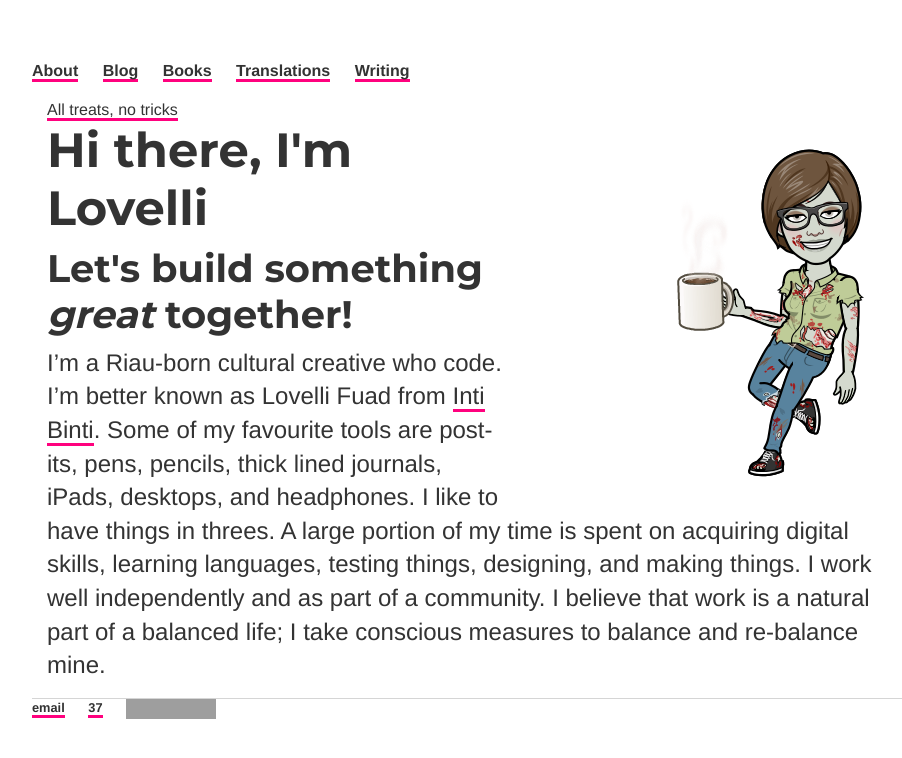
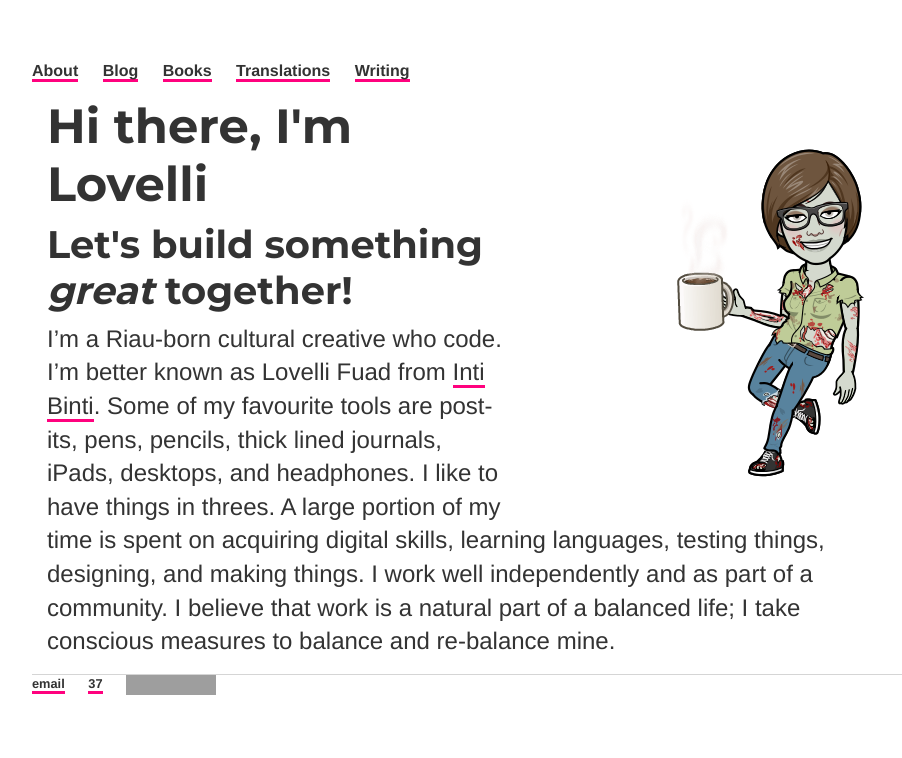
Before and after one commit to ariesti/ariesti.github.io, a Jekyll site: the page built from index.html, in a window 1280 px wide. Shown: the top 758 px of the page, without its empty margins (160-1062 px from the left). Built offline with Jekyll 4.4.1, drawn with Linux system fonts in a browser that asks for light colours; grey boxes are pictures that could not be loaded.

Commit message:
Update index.html

```diff
--- a/index.html
+++ b/index.html
@@ -5,8 +5,9 @@
 description: Towards digital humanities
 ---
 <div class="blurb1">
-	<img src="assets/1-Halloween.png" alt="Flowers in Chania" style="float:right" />
-	<a href='https://ko-fi.com/A085SKR'>All treats, no tricks</a>
+	<a href="https://ko-fi.com/A085SKR">
+		<img src="assets/1-Halloween.png" alt="Flowers in Chania" style="float:right" />
+	</a>
 </div>
 <div class="blurb2">
 	<h1>Hi there, I'm Lovelli</h1>
```
